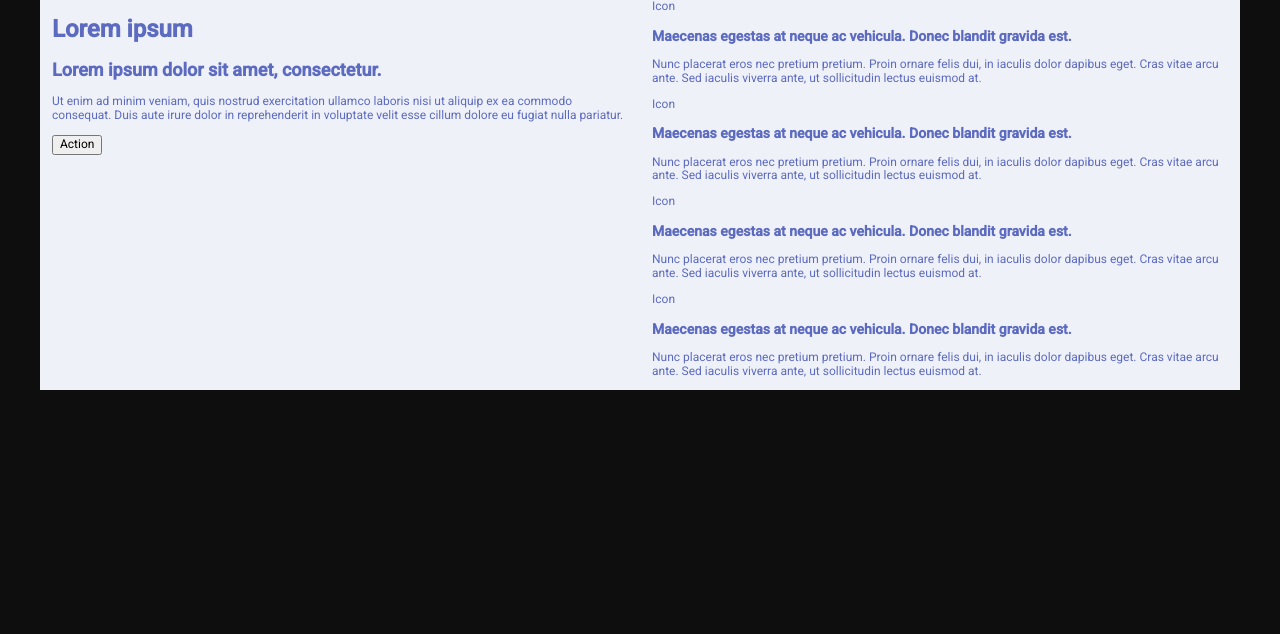
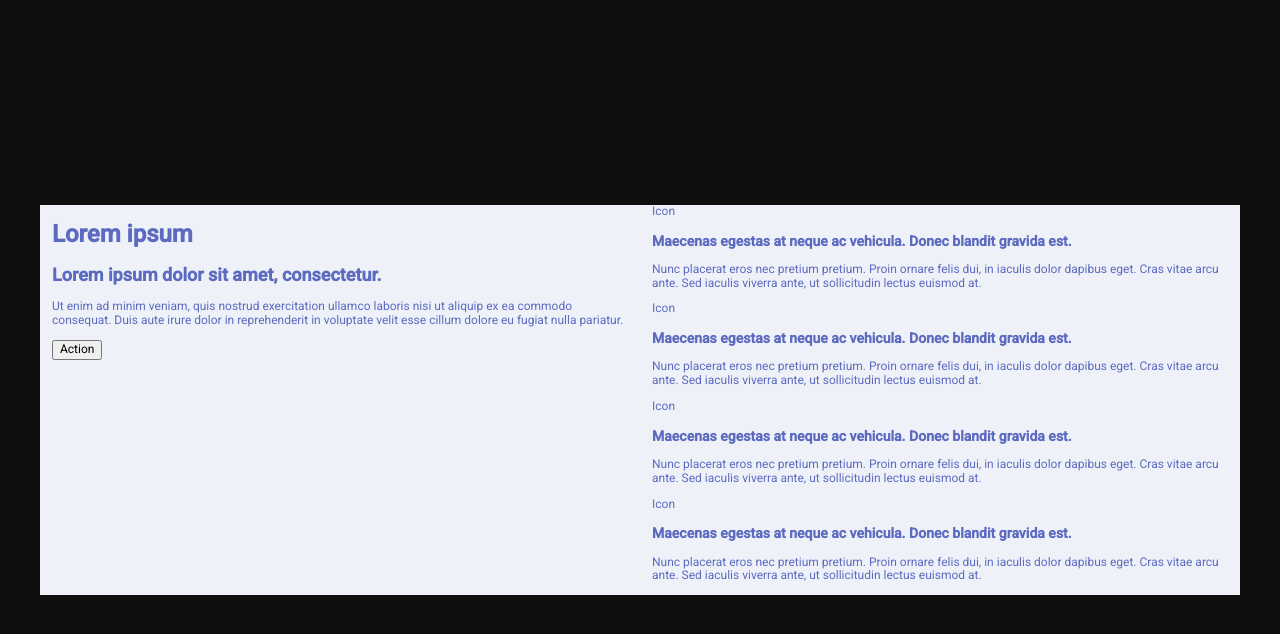
Before and after one commit to doforever/shuffle-task1, a website: page index.html in a window 1280 px wide. Drawn offline with Linux system fonts and the light colour scheme.

Commit message:
Position section component

```diff
--- a/sass/_global.scss
+++ b/sass/_global.scss
@@ -13,10 +13,13 @@ body {
   max-width: 1200px;
   margin: 0 auto;
   padding: 0;
+  min-height: 100vh;
+  @include flex(column, stretch, center);
 }
 
 .row {
   @include flex(row, stretch, space-between);
+  flex-wrap: wrap;
 }
 
 @include grid('sm');
```
Also changed, not shown: css/style.css, 1 other file.
